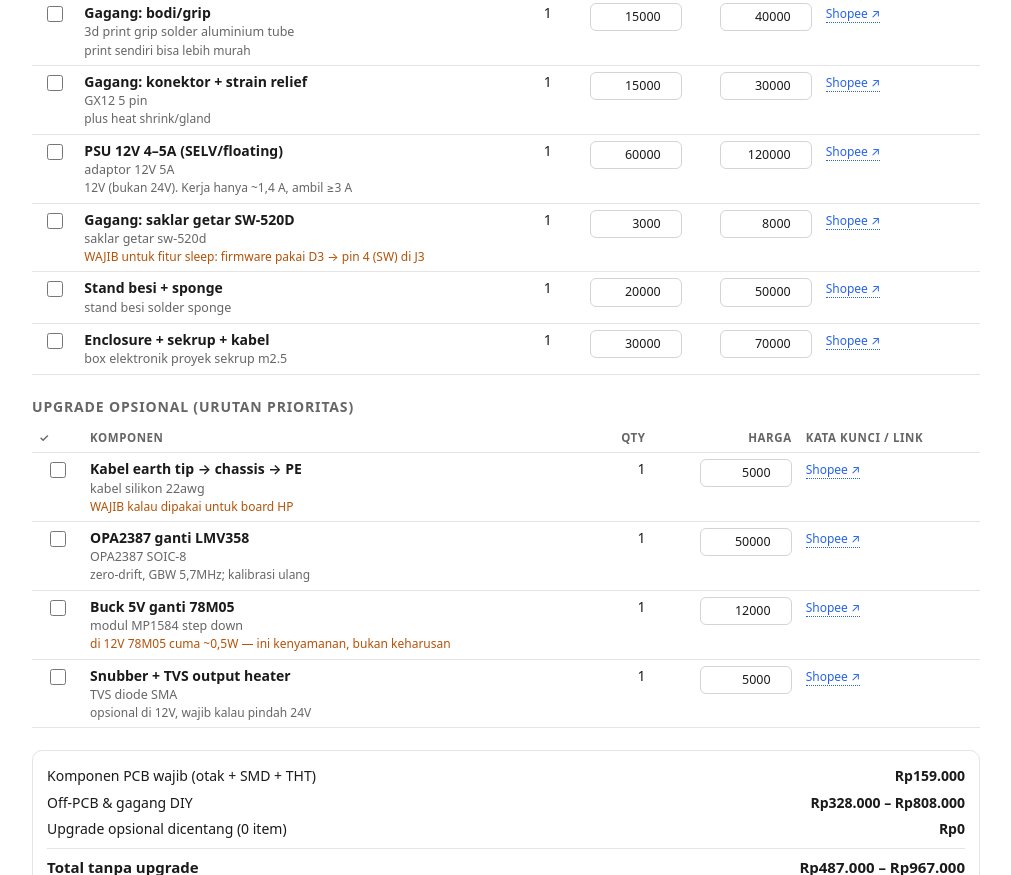
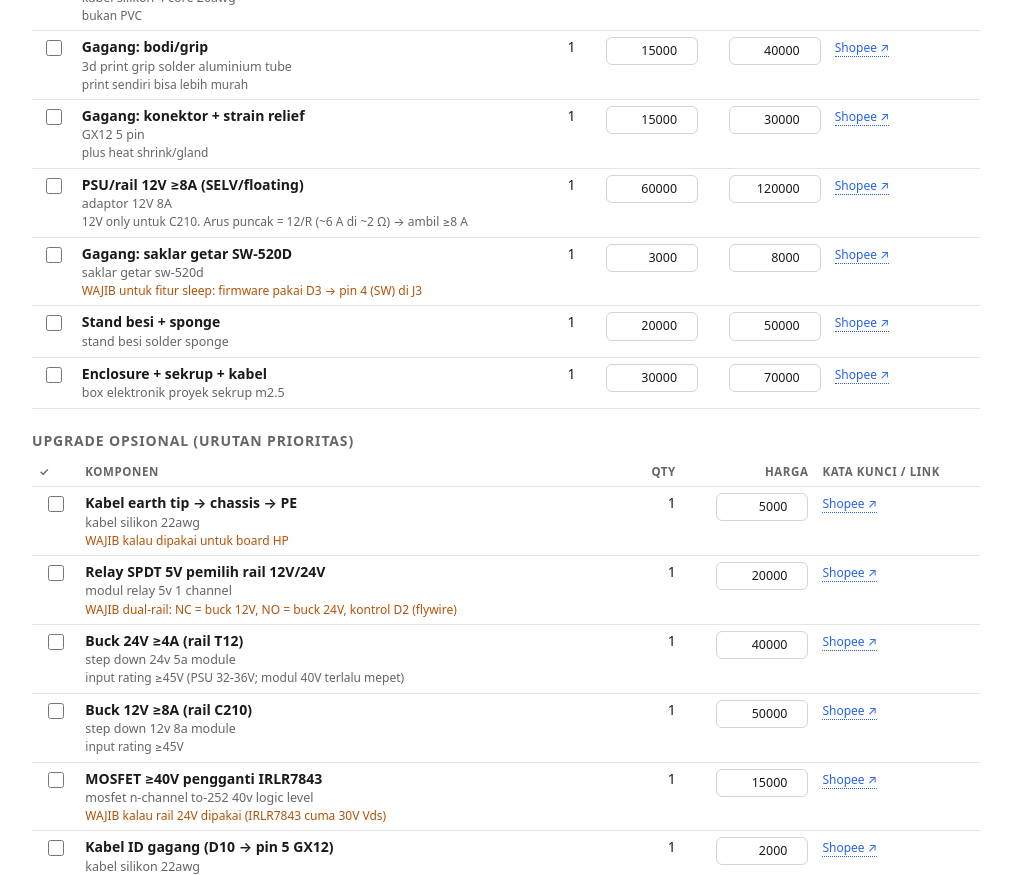
Before and after one commit to mift2609/c210-diy-station-bom, a plain HTML site: page index.html in a window 1280 px wide. Shown: the part 1925-2800 px from the top of the page, without its empty margins (134-1145 px from the left). Drawn offline with Linux system fonts and the light colour scheme.

Commit message:
Tambah varian gantian gagang + dual rail (C210 12V / T12 24V), koreksi angka sekring & PSU

```diff
--- a/index.html
+++ b/index.html
@@ -95,7 +95,7 @@ const SECTIONS = [
     { name: "Buzzer MLT-5030 pasif 5V", spec: "buzzer smd 5030 passive", qty: 1, price: 5000, note: "harus PASIF, bukan aktif" },
     { name: "Terminal KF350 2 pin", spec: "terminal KF350 2 pin", qty: 1, price: 2000 },
     { name: "Terminal KF350 5 pin", spec: "terminal KF350 5 pin", qty: 1, price: 3000, note: "5 pin = syarat kabel earth tip" },
-    { name: "Sekring kaca 5×20 (2–3 A fast)", spec: "sekring kaca 5x20 3A fast", qty: 1, price: 2000, note: "silk PCB tulis 'FUSE 8A' — di 12V arus kerja ~1,4 A, jadi 2–3 A fast" },
+    { name: "Sekring kaca 5×20 (ukur R kartrid dulu)", spec: "sekring kaca 5x20 8A", qty: 1, price: 2000, note: "I = 12/R kartrid: ~2 Ω (C210) ≈ 6 A → 8 A; ~8 Ω (T12) ≈ 1,5 A → 3 A fast. Angka lama 8,5 Ω itu tip T12 — ukur dulu" },
     { name: "Klip sekring PCB 5×20", spec: "klip sekring pcb 5x20", qty: 1, price: 6000 },
     { name: "Pin header female 1×40", spec: "pin header female 1x40 2.54", qty: 1, price: 3000, note: "potong jadi 2×15 untuk socket Nano" },
     { name: "Pin header male 1×2 + jumper", spec: "pin header male 1x2 2.54", qty: 1, price: 1000 },
@@ -107,15 +107,20 @@ const SECTIONS = [
     { name: "Gagang: kabel silikon 4-5 core 1,5 m", spec: "kabel silikon 4 core 20awg", qty: 1, min: 15000, max: 40000, note: "bukan PVC" },
     { name: "Gagang: bodi/grip", spec: "3d print grip solder aluminium tube", qty: 1, min: 15000, max: 40000, note: "print sendiri bisa lebih murah" },
     { name: "Gagang: konektor + strain relief", spec: "GX12 5 pin", qty: 1, min: 15000, max: 30000, note: "plus heat shrink/gland" },
-    { name: "PSU 12V 4–5A (SELV/floating)", spec: "adaptor 12V 5A", qty: 1, min: 60000, max: 120000, note: "12V (bukan 24V). Kerja hanya ~1,4 A, ambil ≥3 A" },
+    { name: "PSU/rail 12V ≥8A (SELV/floating)", spec: "adaptor 12V 8A", qty: 1, min: 60000, max: 120000, note: "12V only untuk C210. Arus puncak = 12/R (~6 A di ~2 Ω) → ambil ≥8 A" },
     { name: "Gagang: saklar getar SW-520D", spec: "saklar getar sw-520d", qty: 1, min: 3000, max: 8000, note: "WAJIB untuk fitur sleep: firmware pakai D3 → pin 4 (SW) di J3" },
     { name: "Stand besi + sponge", spec: "stand besi solder sponge", qty: 1, min: 20000, max: 50000 },
     { name: "Enclosure + sekrup + kabel", spec: "box elektronik proyek sekrup m2.5", qty: 1, min: 30000, max: 70000 },
   ]},
   { id: "upgrade", title: "Upgrade opsional (urutan prioritas)", optional: true, items: [
     { name: "Kabel earth tip → chassis → PE", spec: "kabel silikon 22awg", qty: 1, price: 5000, note: "WAJIB kalau dipakai untuk board HP" },
+    { name: "Relay SPDT 5V pemilih rail 12V/24V", spec: "modul relay 5v 1 channel", qty: 1, price: 20000, note: "WAJIB dual-rail: NC = buck 12V, NO = buck 24V, kontrol D2 (flywire)" },
+    { name: "Buck 24V ≥4A (rail T12)", spec: "step down 24v 5a module", qty: 1, price: 40000, note: "input rating ≥45V (PSU 32-36V; modul 40V terlalu mepet)" },
+    { name: "Buck 12V ≥8A (rail C210)", spec: "step down 12v 8a module", qty: 1, price: 50000, note: "input rating ≥45V" },
+    { name: "MOSFET ≥40V pengganti IRLR7843", spec: "mosfet n-channel to-252 40v logic level", qty: 1, price: 15000, note: "WAJIB kalau rail 24V dipakai (IRLR7843 cuma 30V Vds)" },
+    { name: "Kabel ID gagang (D10 → pin 5 GX12)", spec: "kabel silikon 22awg", qty: 1, price: 2000, note: "gagang T12: pin 5 ke GND di DALAM gagang" },
     { name: "OPA2387 ganti LMV358", spec: "OPA2387 SOIC-8", qty: 1, price: 50000, note: "zero-drift, GBW 5,7MHz; kalibrasi ulang" },
-    { name: "Buck 5V ganti 78M05", spec: "modul MP1584 step down", qty: 1, price: 12000, note: "di 12V 78M05 cuma ~0,5W — ini kenyamanan, bukan keharusan" },
+    { name: "Buck 5V ganti 78M05", spec: "modul MP1584 step down", qty: 1, price: 12000, note: "WAJIB kalau rail 24V dipakai (78M05 buang ~2,3W); sekaligus suplai coil relay" },
     { name: "Snubber + TVS output heater", spec: "TVS diode SMA", qty: 1, price: 5000, note: "opsional di 12V, wajib kalau pindah 24V" },
   ]},
 ];
```
Also changed, not shown: firmware-dualrail/BACA-DULU.txt (added), firmware-gantian/BACA-DULU.txt (added), 8 other files.
